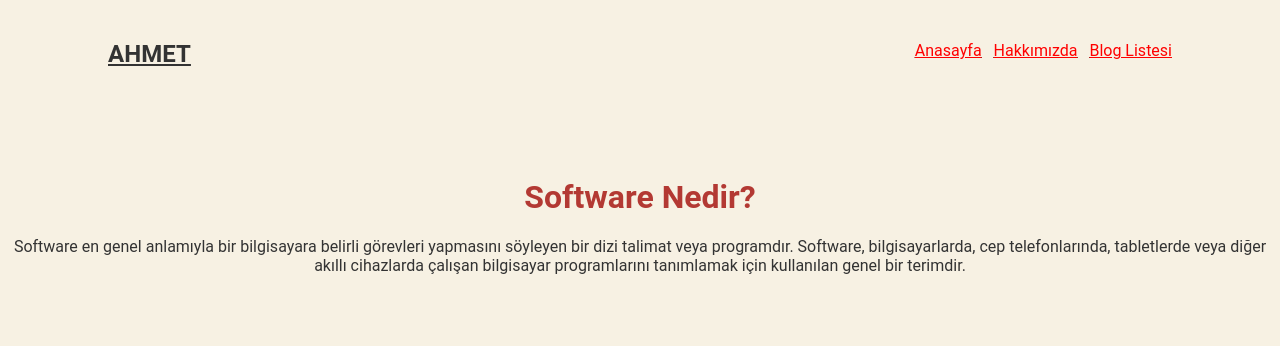
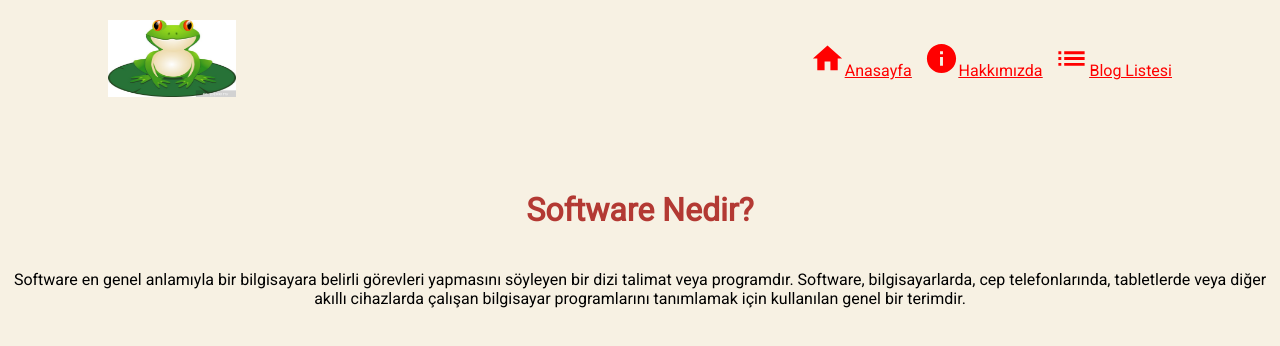
Before and after one commit to ahmetpalavan/nextjs, a Next.js app in the folder next.js/: page /hakkimizda in a window 1280 px wide. Shown: the top 346 px of the page. Built offline with nearby package versions, Linux system fonts and the light colour scheme.

Commit message:
finished

```diff
--- a/next.js/components/Navbar.js
+++ b/next.js/components/Navbar.js
@@ -1,15 +1,19 @@
 import Link from 'next/link'
+import Image from 'next/image'
+import HomeIcon from '@mui/icons-material/Home';
+import InfoIcon from '@mui/icons-material/Info';
+import ListIcon from '@mui/icons-material/List';
 export default function Navbar() {
     return (
         <nav>
             <div className='main'>
-            <div classname='logo'>
-                <h1>AHMET</h1>
+            <div className='logo'>
+                <Image src="/duvar-resimleri-sevimli-kurbaga.jpg.jpg" width={128} height={77} />
             </div>
             <div className='li'>
-            <Link href='/'><a>Anasayfa</a></Link>
-            <Link href='hakkimizda'><a>Hakkımızda</a></Link>
-            <Link href='bloglar'><a className='ahmet'>Blog Listesi</a></Link>
+            <Link href='/'><a><HomeIcon fontSize='large'/>Anasayfa</a></Link>
+            <Link href='hakkimizda'><a><InfoIcon fontSize='large'/>Hakkımızda</a></Link>
+            <Link href='bloglar'><a><ListIcon fontSize='large'/>Blog Listesi</a></Link>
             </div>
             </div>
         </nav>
--- a/next.js/package.json
+++ b/next.js/package.json
@@ -9,6 +9,10 @@
     "lint": "next lint"
   },
   "dependencies": {
+    "@emotion/react": "^11.10.0",
+    "@emotion/styled": "^11.10.0",
+    "@mui/icons-material": "^5.8.4",
+    "@mui/material": "^5.10.0",
     "next": "12.2.4",
     "react": "18.2.0",
     "react-dom": "18.2.0"
--- a/next.js/pages/hakkimizda.js
+++ b/next.js/pages/hakkimizda.js
@@ -3,9 +3,9 @@ import styles from '../styles/Home.module.css'
 
 export default function Hakkimizda() {
     return (
-        <div classname={styles.container}>
-            <h1 classname={styles.title} style={{textAlign:'center', color:'#b33933'}}>Software Nedir?</h1>
-            <p classname={styles.text} style={{textAlign:"center"}}>Software en genel anlamıyla bir bilgisayara belirli görevleri yapmasını söyleyen bir dizi talimat veya programdır. Software, bilgisayarlarda, cep telefonlarında, tabletlerde veya diğer akıllı cihazlarda çalışan bilgisayar programlarını tanımlamak için kullanılan genel bir terimdir.</p>
+        <div className={styles.container}>
+            <h1 className={styles.title} style={{textAlign:'center', color:'#b33933'}}>Software Nedir?</h1>
+            <p className={styles.text} style={{textAlign:"center"}}>Software en genel anlamıyla bir bilgisayara belirli görevleri yapmasını söyleyen bir dizi talimat veya programdır. Software, bilgisayarlarda, cep telefonlarında, tabletlerde veya diğer akıllı cihazlarda çalışan bilgisayar programlarını tanımlamak için kullanılan genel bir terimdir.</p>
 
         </div>
 )
--- a/next.js/styles/globals.css
+++ b/next.js/styles/globals.css
@@ -1,4 +1,4 @@
-@import url('https://fonts.googleapis.com/css2?family=Big+Shoulders+Display:wght@400;500;600;700&family=Fira+Sans:ital,wght@1,100;1,300;1,400&family=Fredoka+One&display=swap');
+@import url('https://fonts.googleapis.com/css2?family=Roboto:wght@300;400&display=swap');
 body {
   background: #f7f1e3;
   color:#333;
@@ -12,12 +12,10 @@ a {
 }
 
 .content {
-
   max-width: 1500px;
   margin: 0 auto;
 }
 nav{
-
   text-decoration: underline;
   margin: 10px 100px 80px;
   padding: 10px 0;
@@ -27,6 +25,7 @@ nav{
   border-bottom: 1px #ddd;
 }
 nav a{
+
   margin-top:5%;
   text-decoration: underline;
   margin-left: 12px;
@@ -37,10 +36,10 @@ nav a:hover{
   font-size: larger;
 }
 nav .logo{
-
+  text-decoration: underline;
   margin-right: auto;
   cursor: pointer;
-  background-color: green;
+
 }
 /* nav .ahmet{
   display: flex;
@@ -50,7 +49,6 @@ nav .logo{
 } */
 nav .main{
   width: 1500px;
-  text-decoration: underline;
   display: flex;
   flex-direction: row;
   justify-content: space-between;
@@ -58,8 +56,6 @@ nav .main{
 
 nav .li{
   margin-top:2%;
-  text-decoration: underline;
-
 }
 
 .not-found{
@@ -68,5 +64,4 @@ nav .li{
 
 .not-found a{
   color: #b33933;
-  text-decoration:underline;
 }
```
Also changed, not shown: next.js/pages/bloglar/[id].js (added, +23 -0 lines), next.js/pages/bloglar/index.js (+22 -2 lines), next.js/pages/index.js (+15 -15 lines), next.js/public/duvar-resimleri-sevimli-kurbaga.jpg.jpg (added), 1 other file (tests, documents, lock files or other folders).
